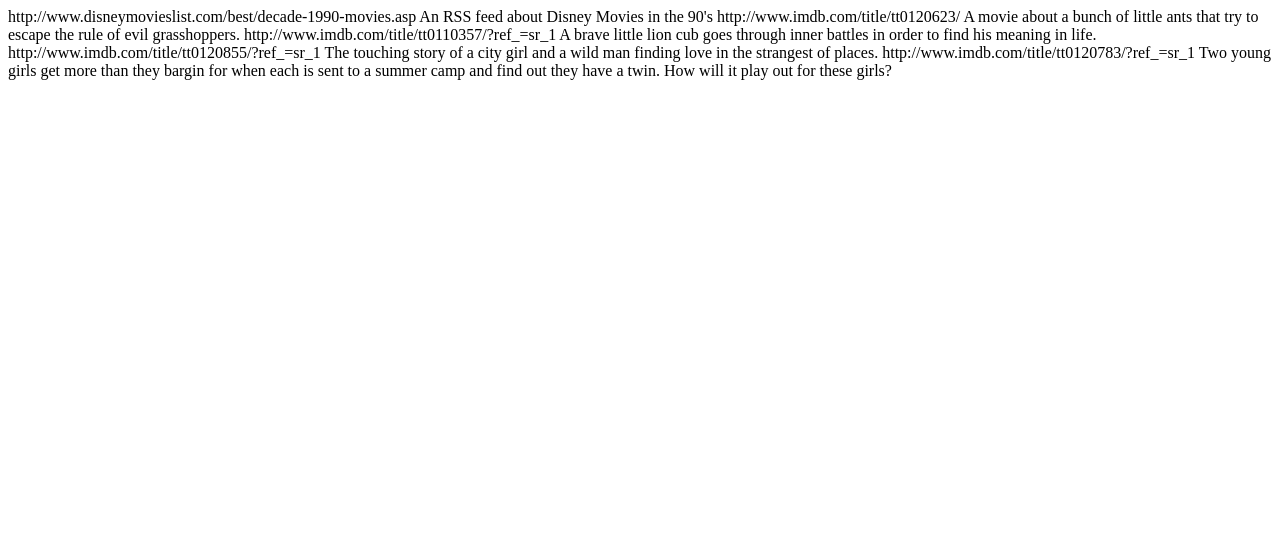
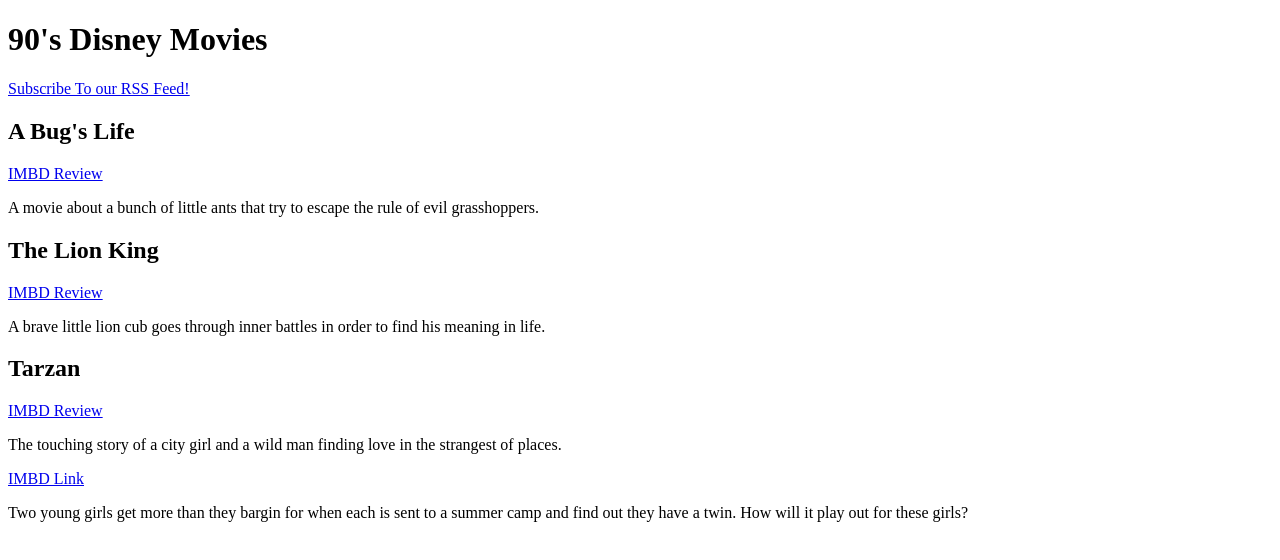
Before and after one commit to samanthamiller/wdf, a plain HTML site: page miller_samantha_lab7/rss_link.html in a window 1280 px wide. Drawn offline with Linux system fonts and the light colour scheme.

Commit message:
rss_link.html

```diff
--- a/miller_samantha_lab7/rss_link.html
+++ b/miller_samantha_lab7/rss_link.html
@@ -7,30 +7,29 @@
 
 
 
-		<title>90's Disney Movies</title>
-		<link>http://www.disneymovieslist.com/best/decade-1990-movies.asp</link>
-		<description>An RSS feed about Disney Movies in the 90's</description>
+		<h1>90's Disney Movies</h1>
+		<a href="http://samanthamiller.github.com/wdf/miller_samantha_lab7/reviews.xml">Subscribe To our RSS Feed!</a>
 
-			<item>
-				<title>A Bug's Life</title>
-				<link>http://www.imdb.com/title/tt0120623/</link>
-				<description>A movie about a bunch of little ants that try to escape the rule of evil grasshoppers.</description>
-			</item>
+				<h2>A Bug's Life</h2>
+				<a href="http://www.imdb.com/title/tt0120623/">IMBD Review</a>
+				<p>A movie about a bunch of little ants that try to escape the rule of evil grasshoppers.</p>
 
-			<item>
-				<title>The Lion King</title>
-				<link>http://www.imdb.com/title/tt0110357/?ref_=sr_1</link>
-				<description>A brave little lion cub goes through inner battles in order to find his meaning in life.</description>
-			</item>
 
-			<item>
-				<title>Tarzan</title>
-				<link>http://www.imdb.com/title/tt0120855/?ref_=sr_1</link>
-				<description>The touching story of a city girl and a wild man finding love in the strangest of places.</description>
-			</item>
 
-			<item>
+				<h2>The Lion King</h2>
+				<a href="http://www.imdb.com/title/tt0110357/?ref_=sr_1">IMBD Review</a>
+				<p>A brave little lion cub goes through inner battles in order to find his meaning in life.</p>
+
+
+
+				<h2>Tarzan</h2>
+				<a href="http://www.imdb.com/title/tt0120855/?ref_=sr_1">IMBD Review</a>
+				<p>The touching story of a city girl and a wild man finding love in the strangest of places.</p>
+
+
+
 				<title>The Parent Trap</title>
-				<link>http://www.imdb.com/title/tt0120783/?ref_=sr_1</link>
-				<description>Two young girls get more than they bargin for when each is sent to a summer camp and find out they have a twin. How will it play out for these girls?</description>
-			</item>
+				<a href="http://www.imdb.com/title/tt0120783/?ref_=sr_1">IMBD Link</a>
+				<p>Two young girls get more than they bargin for when each is sent to a summer camp and find out they have a twin. How will it play out for these girls?</p>
+
+</html>
```
